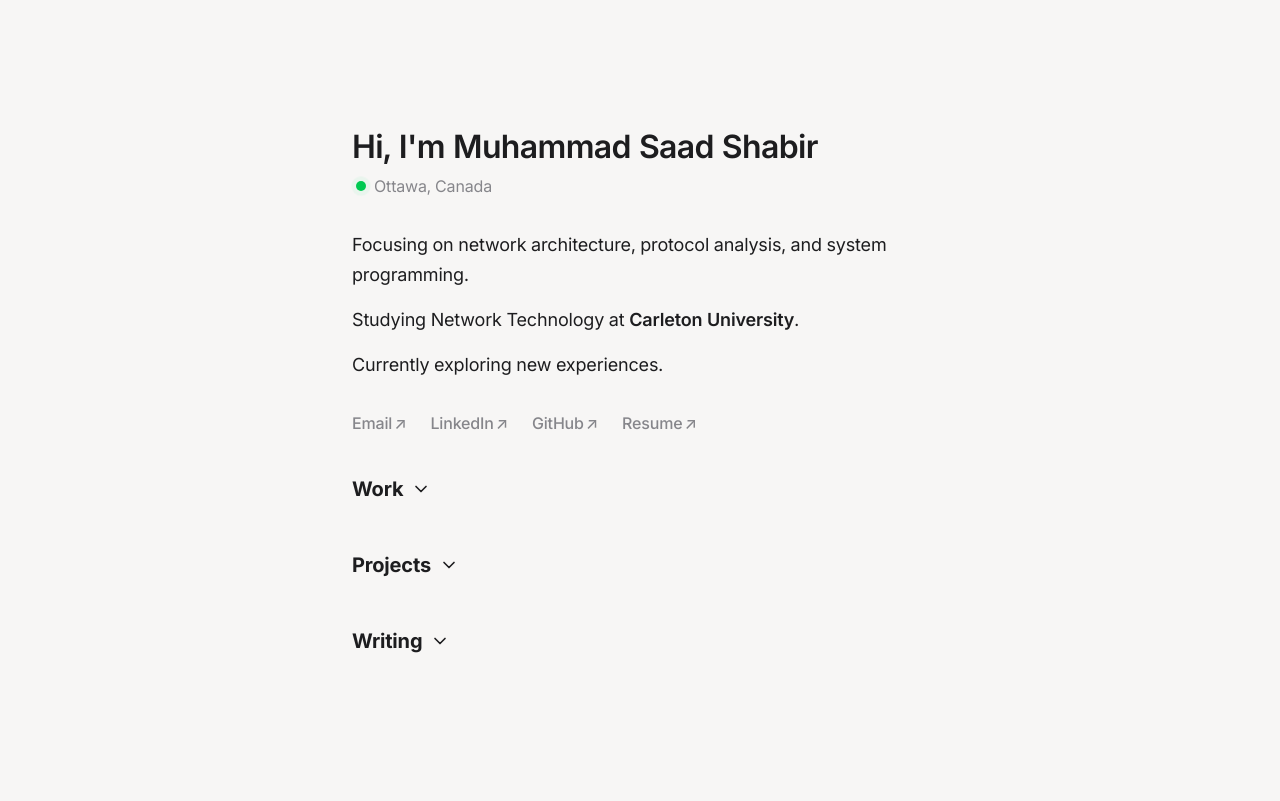
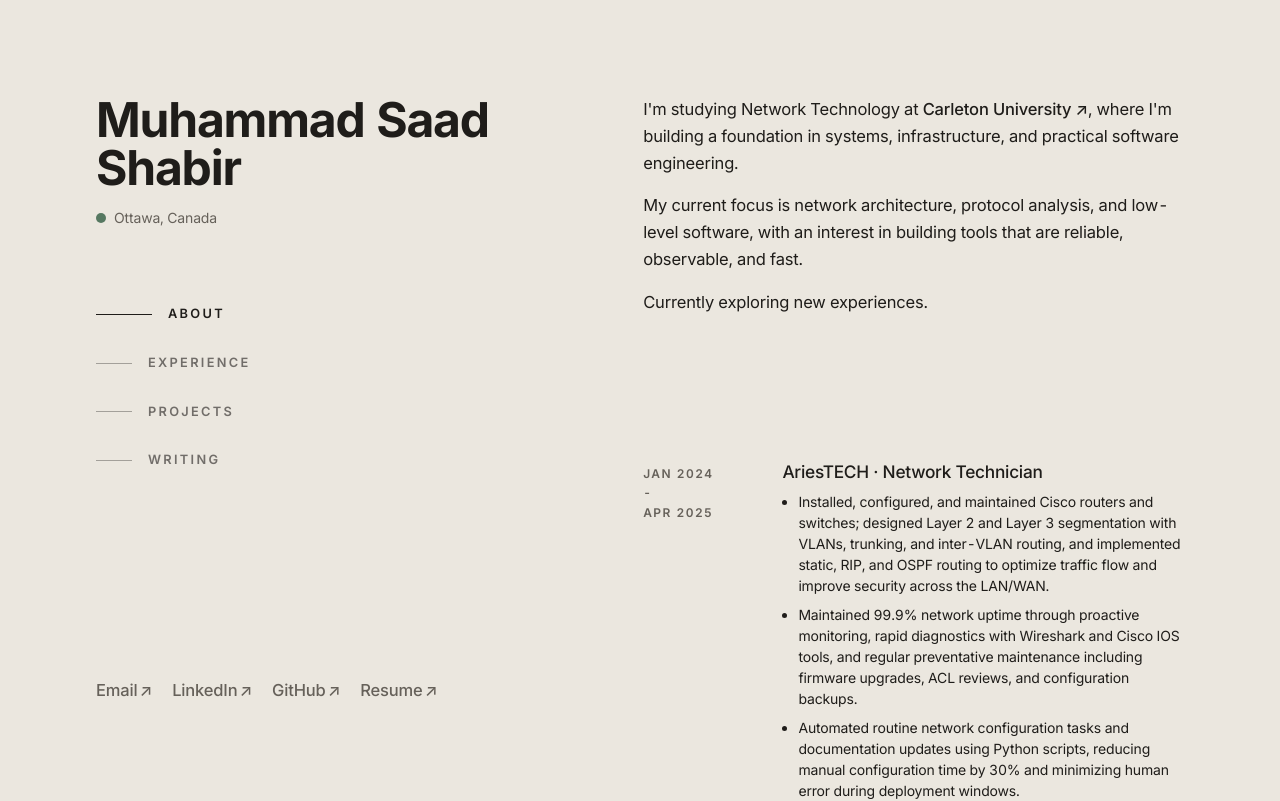
Before and after one commit to msaadshabir/personal-website, a Next.js app: page / in a window 1280 px wide. Shown: the top 801 px of the page. Built offline with nearby package versions, Linux system fonts and the light colour scheme.

Commit message:
Add section navigation, themes, and UI refactor

```diff
--- a/app/globals.css
+++ b/app/globals.css
@@ -3,22 +3,50 @@
 
 @layer base {
   :root {
-    --background: oklch(0.9736 0.0017 67.8);
-    --foreground: #1d1d1f;
-    --muted-foreground: #86868b;
+    --background: #f6efe4;
+    --foreground: #241f18;
+    --muted-foreground: #74695d;
+    --surface-soft: rgba(36, 31, 24, 0.055);
+    --surface-border: rgba(36, 31, 24, 0.08);
+    --header-surface: rgba(246, 239, 228, 0.92);
+    --status: #4f8a73;
+    --status-soft: rgba(79, 138, 115, 0.32);
+  }
+
+  :root[data-theme="cool-slate"] {
+    --background: #edf3f4;
+    --foreground: #1d252b;
+    --muted-foreground: #62707a;
+    --surface-soft: rgba(29, 37, 43, 0.055);
+    --surface-border: rgba(29, 37, 43, 0.08);
+    --header-surface: rgba(237, 243, 244, 0.92);
+    --status: #3f8b87;
+    --status-soft: rgba(63, 139, 135, 0.28);
+  }
+
+  :root[data-theme="stone-editorial"] {
+    --background: #ebe7df;
+    --foreground: #1f1d1a;
+    --muted-foreground: #66615a;
+    --surface-soft: rgba(31, 29, 26, 0.06);
+    --surface-border: rgba(31, 29, 26, 0.1);
+    --header-surface: rgba(235, 231, 223, 0.94);
+    --status: #567861;
+    --status-soft: rgba(86, 120, 97, 0.28);
   }
 
   html {
     scroll-behavior: smooth;
     -webkit-font-smoothing: antialiased;
     text-rendering: optimizeLegibility;
+    color-scheme: light;
   }
 
   body {
     font-feature-settings: "cv01", "cv05", "zero", "tnum";
     font-variant-numeric: tabular-nums;
-    font-size: clamp(15px, 0.45vw + 14px, 17px);
-    line-height: 1.65;
+    font-size: clamp(15.5px, 0.2vw + 15px, 16.5px);
+    line-height: 1.6;
     letter-spacing: -0.01em;
     @apply bg-background text-foreground;
   }
@@ -28,21 +56,17 @@
   }
 
   h1 {
-    font-weight: 700;
-    line-height: 1.15;
-    font-size: clamp(32px, 2vw + 24px, 44px);
+    line-height: 1.08;
   }
 
   h2 {
-    font-weight: 700;
-    line-height: 1.2;
-    font-size: clamp(26px, 1.2vw + 20px, 32px);
+    font-size: 0.84rem;
+    line-height: 1.1;
   }
 
   h3 {
-    font-weight: 600;
-    line-height: 1.25;
-    font-size: clamp(20px, 0.6vw + 18px, 24px);
+    font-size: clamp(1rem, 0.2vw + 0.96rem, 1.08rem);
+    line-height: 1.35;
   }
 
   p {
--- a/app/layout.tsx
+++ b/app/layout.tsx
@@ -54,7 +54,6 @@ export const metadata: Metadata = {
       "@context": "https://schema.org",
       "@type": "Person",
       "name": SITE_CONFIG.name,
-      "jobTitle": SITE_CONFIG.jobTitle,
       "description": SITE_CONFIG.description,
       "url": SITE_CONFIG.url,
       "sameAs": [
@@ -88,7 +87,7 @@ export default function RootLayout({
   children: React.ReactNode;
 }>) {
   return (
-    <html lang="en" className={inter.variable}>
+    <html lang="en" className={inter.variable} data-theme="stone-editorial">
       <body className="min-h-screen font-sans leading-relaxed antialiased">
         {children}
         <SpeedInsights />
--- a/app/page.tsx
+++ b/app/page.tsx
@@ -1,15 +1,15 @@
-"use client";
-
-import { useState } from "react";
-
 import ExperienceCard from "@/components/ExperienceCard";
 import ProjectCard from "@/components/ProjectCard";
 import EmailButton from "@/components/EmailButton";
-import CollapsibleSection from "@/components/CollapsibleSection";
+import SectionNavigation from "@/components/SectionNavigation";
 import { EXPERIENCE, PROJECTS, SITE_CONFIG, WRITING } from "@/lib/constants";
 
-export default function Home(): React.JSX.Element {
-  const [openSection, setOpenSection] = useState<string | null>(null);
+const sectionItems = [
+  { label: "About", href: "#about", id: "about" },
+  { label: "Experience", href: "#experience", id: "experience" },
+  { label: "Projects", href: "#projects", id: "projects" },
+  { label: "Writing", href: "#writing", id: "writing" },
+] as const;
 
 const socialLinks = [
   {
@@ -29,32 +29,54 @@ export default function Home(): React.JSX.Element {
   },
 ] as const;
 
+interface SectionProps {
+  id: string;
+  title: string;
+  className: string;
+  children: React.ReactNode;
+}
+
+function MobileSectionHeader({ title }: Pick<SectionProps, "title">): React.JSX.Element {
   return (
-    <main className="flex w-full min-h-screen flex-col items-center px-8">
-      <div className="flex w-full flex-col items-start gap-8 px-4 pt-32 pb-48 text-base md:w-3/4 lg:w-1/2">
-        <section className="flex flex-col gap-8">
-          <div className="flex flex-col gap-2">
-            <h2 className="font-semibold tracking-[-0.02em] text-foreground">Hi, I&apos;m {SITE_CONFIG.name}</h2>
-            <div className="flex items-center gap-2 text-muted-foreground ml-1">
+    <div className="sticky top-0 z-20 -mx-6 mb-4 border-b border-[color:var(--surface-border)] bg-[color:var(--header-surface)] px-6 py-4 backdrop-blur md:-mx-12 md:px-12 lg:hidden">
+      <h2 className="text-[0.8rem] font-semibold uppercase tracking-[0.18em] text-foreground">{title}</h2>
+    </div>
+  );
+}
+
+function ContentSection({ id, title, className, children }: SectionProps): React.JSX.Element {
+  return (
+    <section id={id} className={className}>
+      <MobileSectionHeader title={title} />
+      {children}
+    </section>
+  );
+}
+
+export default function Home(): React.JSX.Element {
+
+  return (
+    <main className="mx-auto min-h-screen w-full max-w-screen-xl px-6 py-12 md:px-12 md:py-20 lg:px-24 lg:py-0">
+      <div className="lg:flex lg:justify-between lg:gap-12">
+        <header className="lg:sticky lg:top-0 lg:flex lg:max-h-screen lg:w-[48%] lg:flex-col lg:justify-between lg:py-24">
+          <div>
+            <div>
+              <h1 className="block tracking-tight text-4xl font-bold text-foreground sm:text-5xl">
+                {SITE_CONFIG.name}
+              </h1>
+              <div className="mt-4 flex items-center gap-2 text-sm text-muted-foreground">
                 <span className="relative flex h-2.5 w-2.5">
-                <span className="animate-ping absolute inline-flex h-full w-full rounded-full bg-green-400 opacity-75"></span>
-                <span className="relative inline-flex rounded-full h-2.5 w-2.5 bg-green-500"></span>
+                  <span className="absolute inline-flex h-full w-full animate-ping rounded-full bg-[color:var(--status-soft)] opacity-75"></span>
+                  <span className="relative inline-flex h-2.5 w-2.5 rounded-full bg-[color:var(--status)]"></span>
                 </span>
                 <span>{SITE_CONFIG.location}</span>
               </div>
             </div>
-          <div className="space-y-4">
-            <p className="text-lg leading-relaxed">
-              {SITE_CONFIG.description}
-            </p>
-            <p className="text-lg leading-relaxed">
-              Studying Network Technology at <span className="font-semibold text-foreground">{SITE_CONFIG.school}</span>.
-            </p>
-            <p className="text-lg leading-relaxed">
-              {SITE_CONFIG.status}
-            </p>
+
+            <SectionNavigation items={sectionItems} />
           </div>
-          <div className="flex flex-wrap gap-x-6 gap-y-2">
+
+          <div className="mt-8 flex flex-wrap items-center gap-x-5 gap-y-3 lg:mt-0">
             <EmailButton />
             {socialLinks.map((link) => (
               <a
@@ -70,41 +92,61 @@ export default function Home(): React.JSX.Element {
               </a>
             ))}
           </div>
-        </section>
+        </header>
 
-        <CollapsibleSection
-          title="Work"
-          isOpen={openSection === "work"}
-          onToggle={() => setOpenSection((current) => (current === "work" ? null : "work"))}
+        <div id="content" className="pt-20 lg:w-[52%] lg:py-24">
+          <ContentSection id="about" title="About" className="mb-16 scroll-mt-24 md:mb-24 lg:mb-36 lg:scroll-mt-24">
+            <div className="space-y-4">
+              <p>
+                I&apos;m studying Network Technology at{" "}
+                <a
+                  href={SITE_CONFIG.schoolUrl}
+                  target="_blank"
+                  rel="noopener noreferrer"
+                  className="inline-flex items-center gap-1 font-medium text-foreground transition-colors hover:text-muted-foreground"
                 >
+                  <span>{SITE_CONFIG.school}</span>
+                  <span aria-hidden="true" className="text-current">↗</span>
+                </a>
+                , where I&apos;m building a foundation in systems, infrastructure, and practical software engineering.
+              </p>
+              <p>
+                My current focus is network architecture, protocol analysis, and low-level software, with an interest in building tools that are reliable, observable, and fast.
+              </p>
+              <p>{SITE_CONFIG.status}</p>
+            </div>
+          </ContentSection>
+
+          <ContentSection
+            id="experience"
+            title="Experience"
+            className="mb-16 scroll-mt-24 md:mb-24 lg:mb-36 lg:scroll-mt-24"
+          >
+            <div className="flex flex-col gap-12">
               {EXPERIENCE.map((item) => (
                 <ExperienceCard key={`${item.company}-${item.position}`} {...item} />
               ))}
-        </CollapsibleSection>
+            </div>
+          </ContentSection>
 
-        <CollapsibleSection
-          title="Projects"
-          isOpen={openSection === "projects"}
-          onToggle={() => setOpenSection((current) => (current === "projects" ? null : "projects"))}
-        >
+          <ContentSection id="projects" title="Projects" className="mb-16 scroll-mt-24 lg:scroll-mt-24">
+            <div className="flex flex-col gap-12">
               {PROJECTS.map((item) => (
                 <ProjectCard
                   key={item.id}
                   title={item.name}
-              date={item.tags.join(" • ")}
                   description={item.description}
                   link={item.url}
+                  tags={item.tags}
                 />
               ))}
-        </CollapsibleSection>
+            </div>
+          </ContentSection>
 
-        <CollapsibleSection
-          title="Writing"
-          isOpen={openSection === "writing"}
-          onToggle={() => setOpenSection((current) => (current === "writing" ? null : "writing"))}
-        >
+          <ContentSection id="writing" title="Writing" className="mt-16 scroll-mt-24 md:mt-24 lg:mt-36 lg:scroll-mt-24">
             {WRITING.length > 0 ? (
-            WRITING.map((item) => (
+              <div className="flex flex-col gap-12">
+                {WRITING.map((item) => (
                   <ProjectCard
                     key={item.id}
                     title={item.title}
@@ -112,15 +154,18 @@ export default function Home(): React.JSX.Element {
                     description={item.description}
                     link={item.url}
                   />
-            ))
+                ))}
+              </div>
             ) : (
-            <div className="rounded-lg p-4">
-              <p className="font-medium text-muted-foreground">
-                Essays, technical notes, and lab write-ups will appear here soon.
+              <div className="grid gap-4 sm:grid-cols-4">
+                <div className="sm:col-span-1"></div>
+                <p className="sm:col-span-3 text-sm leading-normal text-muted-foreground">
+                  Technical notes and write-ups coming soon.
                 </p>
               </div>
             )}
-        </CollapsibleSection>
+          </ContentSection>
+        </div>
       </div>
     </main>
   );
--- a/components/CollapsibleSection.tsx
+++ /dev/null
@@ -1,45 +0,0 @@
-"use client";
-
-interface CollapsibleSectionProps {
-  title: string;
-  children: React.ReactNode;
-  isOpen: boolean;
-  onToggle: () => void;
-}
-
-export default function CollapsibleSection({
-  title,
-  children,
-  isOpen,
-  onToggle,
-}: CollapsibleSectionProps) {
-  return (
-    <section className="flex w-full flex-col gap-8">
-      <button
-        onClick={onToggle}
-        className="flex items-center gap-2 text-xl font-bold text-foreground hover:text-muted-foreground transition-colors w-fit min-h-[44px]"
-        aria-expanded={isOpen}
-        aria-label={`${isOpen ? "Collapse" : "Expand"} ${title} section`}
-      >
-        <span>{title}</span>
-        <svg
-          width="20"
-          height="20"
-          viewBox="0 0 24 24"
-          fill="none"
-          stroke="currentColor"
-          strokeWidth="2"
-          strokeLinecap="round"
-          strokeLinejoin="round"
-          className={isOpen ? "rotate-180" : undefined}
-          aria-hidden="true"
-        >
-          <polyline points="6 9 12 15 18 9" />
-        </svg>
-      </button>
-      {isOpen && (
-        <div className="flex w-full flex-col gap-2">{children}</div>
-      )}
-    </section>
-  );
-}
--- a/components/ExperienceCard.tsx
+++ b/components/ExperienceCard.tsx
@@ -1,5 +1,3 @@
-import Link from "next/link";
-
 interface ExperienceCardProps {
   position: string;
   company: string;
@@ -8,26 +6,34 @@ interface ExperienceCardProps {
   link: string;
 }
 
-const cardStyles = "relative w-full rounded-lg p-4";
+const cardStyles = "group relative grid gap-4 transition-all sm:grid-cols-4";
 
 export default function ExperienceCard({ position, company, dates, description, link }: ExperienceCardProps) {
   const content = (
     <>
-      <div className="relative flex flex-col gap-2">
-        <h3 className="font-bold text-foreground">{position} @ {company}</h3>
-        <p className="font-medium text-muted-foreground">{dates}</p>
-        {description.map((item, index) => (
-          <p key={index} className="font-medium text-foreground">{item}</p>
-        ))}
+      <div className="sm:col-span-1">
+        <p className="mt-1 whitespace-pre-line text-xs font-semibold uppercase tracking-[0.12em] leading-relaxed text-muted-foreground">
+          {dates}
+        </p>
+      </div>
+      <div className="sm:col-span-3">
+        <h3 className="font-medium text-foreground transition-colors group-hover:text-muted-foreground">
+          {company} · {position}
+        </h3>
+        <ul className="mt-2 flex list-disc flex-col gap-2 pl-4 text-sm leading-normal text-foreground">
+          {description.map((item, index) => (
+            <li key={index}>{item}</li>
+          ))}
+        </ul>
       </div>
     </>
   );
 
   if (link && link !== "#") {
     return (
-      <Link href={link} className={cardStyles}>
+      <a href={link} className={cardStyles} target="_blank" rel="noopener noreferrer">
         {content}
-      </Link>
+      </a>
     );
   }
 
--- /dev/null
+++ b/components/SectionNavigation.tsx
@@ -0,0 +1,132 @@
+"use client";
+
+import { useEffect, useRef, useState } from "react";
+
+type SectionItem = {
+  label: string;
+  href: string;
+  id: string;
+};
+
+interface SectionNavigationProps {
+  items: readonly SectionItem[];
+}
+
+export default function SectionNavigation({ items }: SectionNavigationProps): React.JSX.Element {
+  const [activeSection, setActiveSection] = useState<string | null>(null);
+  const hasActivatedNavRef = useRef(false);
+  const isScrollingToRef = useRef(false);
+
+  useEffect(() => {
+    const sections = items
+      .map((item) => document.getElementById(item.id))
+      .filter((section): section is HTMLElement => section !== null);
+
+    let animationFrame = 0;
+
+    const getSectionFromScroll = (): string | null => {
+      if (window.scrollY <= 8) {
+        return hasActivatedNavRef.current ? items[0]?.id ?? null : null;
+      }
+
+      const anchorLine = window.innerHeight * 0.3;
+      const lastSection = sections[sections.length - 1];
+      const isNearBottom = window.innerHeight + window.scrollY >= document.documentElement.scrollHeight - 48;
+
+      if (lastSection) {
+        const lastRect = lastSection.getBoundingClientRect();
+        if (lastRect.top <= anchorLine + 72 || isNearBottom) {
+          return lastSection.id;
+        }
+      }
+
+      let current = sections[0];
+      for (const section of sections) {
+        if (section.getBoundingClientRect().top <= anchorLine) {
+          current = section;
+        } else {
+          break;
+        }
+      }
+
+      return current?.id ?? null;
+    };
+
+    const updateActiveSection = () => {
+      if (!isScrollingToRef.current) {
+        setActiveSection(getSectionFromScroll());
+      }
+      animationFrame = 0;
+    };
+
+    const handleScrollEnd = () => {
+      isScrollingToRef.current = false;
+      setActiveSection(getSectionFromScroll());
+    };
+
+    const queueUpdate = () => {
+      if (!hasActivatedNavRef.current) {
+        if (window.scrollY <= 0) {
+          return;
+        }
+        hasActivatedNavRef.current = true;
+      }
+
+      if (animationFrame === 0) {
+        animationFrame = window.requestAnimationFrame(updateActiveSection);
+      }
+    };
+
+    window.addEventListener("scroll", queueUpdate, { passive: true });
+    window.addEventListener("scrollend", handleScrollEnd);
+    window.addEventListener("resize", queueUpdate);
+
+    return () => {
+      window.removeEventListener("scroll", queueUpdate);
+      window.removeEventListener("scrollend", handleScrollEnd);
+      window.removeEventListener("resize", queueUpdate);
+
+      if (animationFrame !== 0) {
+        window.cancelAnimationFrame(animationFrame);
+      }
+    };
+  }, [items]);
+
+  return (
+    <nav className="hidden lg:block">
+      <ul className="mt-16 w-max space-y-1">
+        {items.map((item) => (
+          <li key={item.label}>
+            <a
+              href={item.href}
+              className="group flex items-center py-3"
+              aria-current={activeSection === item.id ? "page" : undefined}
+              onClick={() => {
+                hasActivatedNavRef.current = true;
+                isScrollingToRef.current = true;
+                setActiveSection(item.id);
+              }}
+            >
+              <span
+                className={`mr-4 h-px transition-all duration-300 ease-out ${
+                  activeSection === item.id
+                    ? "w-14 bg-foreground"
+                    : "w-9 bg-foreground/35 group-hover:w-12 group-hover:bg-foreground/70"
+                }`}
+              ></span>
+              <span
+                className={`text-[0.8rem] font-semibold uppercase tracking-[0.18em] transition-colors duration-300 ease-out ${
+                  activeSection === item.id
+                    ? "text-foreground"
+                    : "text-foreground/60 group-hover:text-foreground/85"
+                }`}
+              >
+                {item.label}
+              </span>
+            </a>
+          </li>
+        ))}
+      </ul>
+    </nav>
+  );
+}
--- a/lib/constants.ts
+++ b/lib/constants.ts
@@ -7,8 +7,8 @@ export const SITE_CONFIG = {
   resume: "/MuhammadSaad_Shabir_Resume.pdf",
   location: "Ottawa, Canada",
   description: "Focusing on network architecture, protocol analysis, and system programming.",
-  jobTitle: "Network Technician & Software Developer",
   school: "Carleton University",
+  schoolUrl: "https://carleton.ca/",
   status: "Currently exploring new experiences.",
 } as const;
 
@@ -96,9 +96,11 @@ export const EXPERIENCE: readonly Experience[] = [
   {
     position: "Network Technician",
     company: "AriesTECH",
-    dates: "January 2024 - April 2025",
+    dates: "Jan 2024\n-\nApr 2025",
     description: [
-      "Maintained 99% uptime for Cisco infrastructure through advanced routing and monitoring, while implementing Python automation to reduce manual configuration time by 30%.",
+      "Installed, configured, and maintained Cisco routers and switches; designed Layer 2 and Layer 3 segmentation with VLANs, trunking, and inter-VLAN routing, and implemented static, RIP, and OSPF routing to optimize traffic flow and improve security across the LAN/WAN.",
+      "Maintained 99.9% network uptime through proactive monitoring, rapid diagnostics with Wireshark and Cisco IOS tools, and regular preventative maintenance including firmware upgrades, ACL reviews, and configuration backups.",
+      "Automated routine network configuration tasks and documentation updates using Python scripts, reducing manual configuration time by 30% and minimizing human error during deployment windows.",
     ],
     link: "#",
   },
```
Also changed, not shown: components/ProjectCard.tsx (+19 -11 lines). Lines whose indentation alone changed are shown as unchanged.
